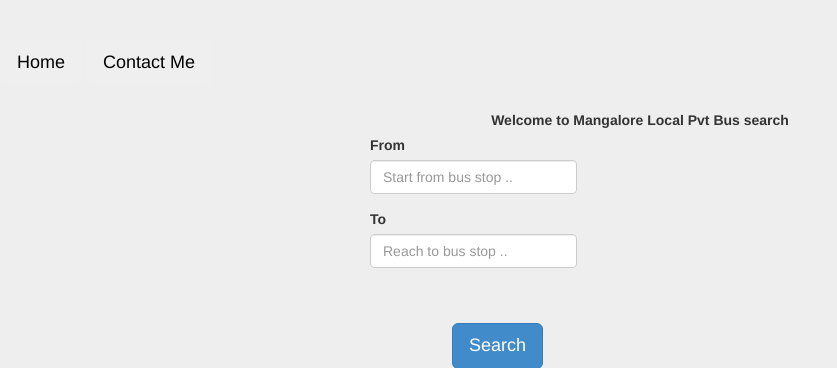
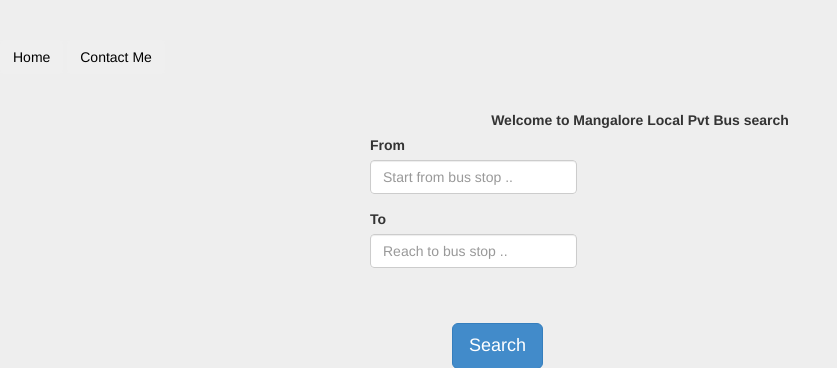
Before and after one commit to kns003/mbts, a Django app: page /mangalore/ in a window 1280 px wide. Shown: the top 368 px of the page, without its empty margins (0-837 px from the left). Run offline with Django 3.2, Linux system fonts and the light colour scheme; parts of the project's set-up code (start-up, migrations or seed data) failed here and were passed over; some libraries are stand-ins or nearby versions.

Commit message:
adding changes to buttons

```diff
--- a/mangalore/templates/index.html
+++ b/mangalore/templates/index.html
@@ -84,8 +84,8 @@
 
 <body>
 <nav class="navbar navbar-lg navbar-static-top" role="navigation">
-	<a href = 'http://shanka.herokuapp.com/mangalore/'><button type="button" class="btn btn-lg">Home</button></a>
-	<a href = "http://www.facebook.com/snk300" target = "_blank" ><button type="button" class="btn btn-lg">Contact Me</button></a>
+	<a href = 'http://shanka.herokuapp.com/mangalore/'><button type="button" class="btn btn-small">Home</button></a>
+	<a href = "http://www.facebook.com/snk300" target = "_blank" ><button type="button" class="btn btn-small">Contact Me</button></a>
 </nav>
 <div class="container">
 	<center><label> Welcome to Mangalore Local Pvt Bus search </label></center>
```
